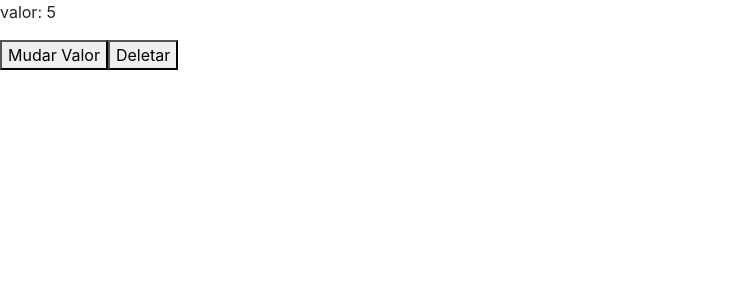
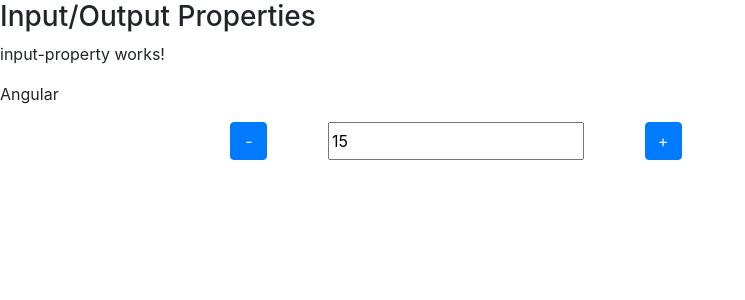
Before and after one commit to PedroMiguel7/angular-training, an Angular app in the folder data-binding/: page / in a window 1280 px wide. Shown: the top 300 px of the page, without its empty margins (0-745 px from the left). Built offline with nearby package versions, Linux system fonts and the light colour scheme.

Commit message:
aula #16 - Acesso ao DOM e ao Template com ViewChild

```diff
--- a/data-binding/src/app/app.component.html
+++ b/data-binding/src/app/app.component.html
@@ -1,5 +1,5 @@
-<!-- <app-data-binding></app-data-binding> -->
+<app-data-binding></app-data-binding>
 
-<app-ciclo [valorInicialCiclo]="valor" *ngIf="!deletarCliclo"></app-ciclo>
+<!-- <app-ciclo [valorInicialCiclo]="valor" *ngIf="!deletarCliclo"></app-ciclo>
 <button (click)="mudaValor()">Mudar Valor</button>
-<button (click)="destruirCiclo()">Deletar</button>
+<button (click)="destruirCiclo()">Deletar</button> -->
--- a/data-binding/src/app/ciclo/ciclo.component.ts
+++ b/data-binding/src/app/ciclo/ciclo.component.ts
@@ -66,6 +66,6 @@ export class CicloComponent
   }
 
   private log(hook: string) {
-    console.log(hook);
+    // console.log(hook);
   }
 }
--- a/data-binding/src/app/data-binding/data-binding.component.html
+++ b/data-binding/src/app/data-binding/data-binding.component.html
@@ -104,7 +104,7 @@
   </article>
 </section>
 
-<app-meu-form></app-meu-form>
+<app-meu-form></app-meu-form> -->
 
 <section class="input-output-properties">
   <article>
@@ -116,4 +116,4 @@
       (mudouValor)="onMudouValor($event)"
     ></app-contador>
   </article>
-</section> -->
+</section>
--- a/data-binding/src/app/output-property/output-property.component.html
+++ b/data-binding/src/app/output-property/output-property.component.html
@@ -1,5 +1,5 @@
 <div class="Output-Component">
   <button class="btn btn-primary" (click)="decrementa()">-</button>
-  <input type="text" [value]="valor" readonly />
+  <input type="text" [value]="valor" readonly #campoInput />
   <button class="btn btn-primary" (click)="incrementa()">+</button>
 </div>
--- a/data-binding/src/app/output-property/output-property.component.scss
+++ b/data-binding/src/app/output-property/output-property.component.scss
@@ -1,6 +1,7 @@
 .Output-Component {
-  width: 32%;
+  width: 40%;
   display: flex;
+  margin-left: 200px;
   justify-content: space-around;
 }
 
--- a/data-binding/src/app/output-property/output-property.component.ts
+++ b/data-binding/src/app/output-property/output-property.component.ts
@@ -1,4 +1,11 @@
-import { Component, EventEmitter, Input, Output } from '@angular/core';
+import {
+  Component,
+  ElementRef,
+  EventEmitter,
+  Input,
+  Output,
+  ViewChild,
+} from '@angular/core';
 
 @Component({
   selector: 'app-contador',
@@ -11,6 +18,8 @@ export class OutputPropertyComponent {
 
   @Output() mudouValor = new EventEmitter();
 
+  @ViewChild('campoInput') campoValorInput: ElementRef | undefined;
+
   incrementa() {
     this.valor++;
     this.mudouValor.emit({ novoValor: this.valor });
```
